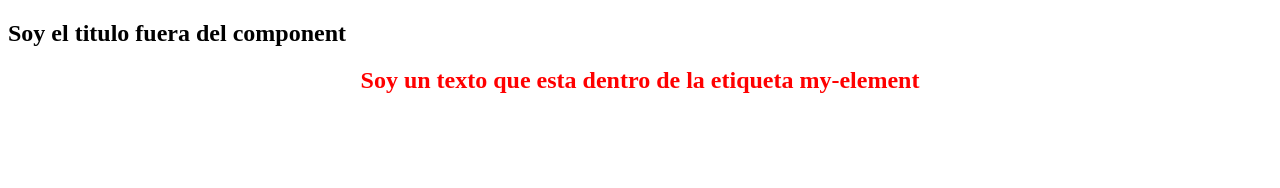
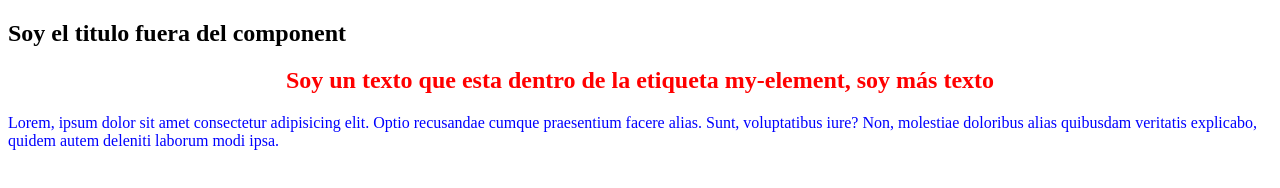
Before and after one commit to Oen844/Web-Components, a plain HTML site: page slot/index.html in a window 1280 px wide. Drawn offline with Linux system fonts and the light colour scheme.

Commit message:
multi slot content

```diff
--- a/slot/index.html
+++ b/slot/index.html
@@ -1,18 +1,25 @@
 <!DOCTYPE html>
 <html lang="en">
-<head>
-    <meta charset="UTF-8">
-    <meta http-equiv="X-UA-Compatible" content="IE=edge">
-    <meta name="viewport" content="width=device-width, initial-scale=1.0">
+  <head>
+    <meta charset="UTF-8" />
+    <meta http-equiv="X-UA-Compatible" content="IE=edge" />
+    <meta name="viewport" content="width=device-width, initial-scale=1.0" />
     <title>Custom Elements</title>
-
-</head>
-<body>
+  </head>
+  <body>
     <h2>Soy el titulo fuera del component</h2>
 
     <my-element>
-        Soy un texto que esta dentro de la etiqueta my-element
+      <span slot="title">
+        Soy un texto que esta dentro de la etiqueta my-element, soy más texto
+      </span>
+      <span slot="body">
+        Lorem, ipsum dolor sit amet consectetur adipisicing elit. Optio
+        recusandae cumque praesentium facere alias. Sunt, voluptatibus iure?
+        Non, molestiae doloribus alias quibusdam veritatis explicabo, quidem
+        autem deleniti laborum modi ipsa.
+      </span>
     </my-element>
     <script type="module" src="./my-element.js"></script>
-</body>
+  </body>
 </html>
--- a/slot/my-element.js
+++ b/slot/my-element.js
@@ -8,8 +8,13 @@ class myElement extends HTMLElement {
     template.innerHTML = `
       <section>
         <h2>
-          <slot></slot>
+          <slot name="title"></slot>
         </h2>
+        <div>
+        <p>
+          <slot name="body"></slot>
+        </p>
+        </div>
 
       </section>
       ${this.getStyles()}
@@ -23,6 +28,10 @@ class myElement extends HTMLElement {
           color: red;
           text-align: center;
         }
+        p {
+          weight: bold;
+          color: blue;
+        }
       </style>
     `;
   }
```
